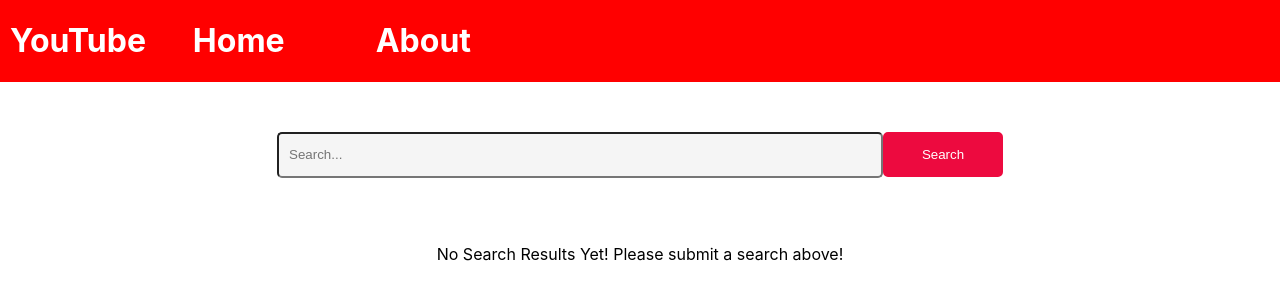
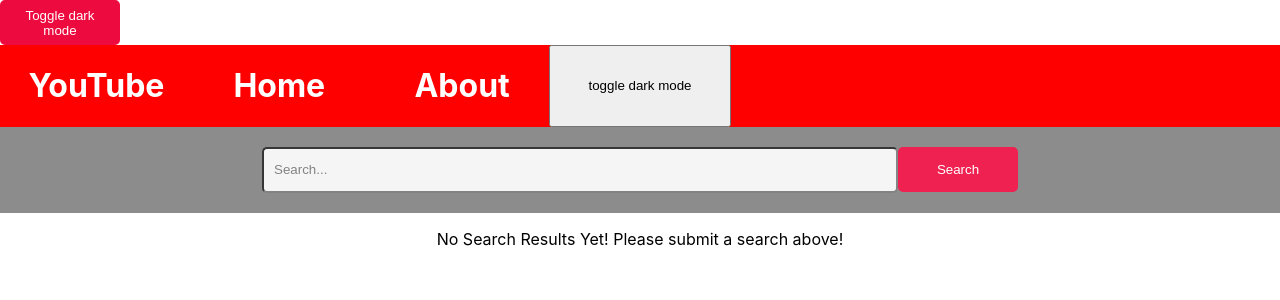
Before and after one commit to lchen6283/Group-4-YouTube-Clone-Project, a React (Create React App) app: page / in a window 1280 px wide. Shown: the top 300 px of the page. Built offline with nearby package versions, Linux system fonts and the light colour scheme.

Commit message:
added darkmode and hover css

```diff
--- a/public/index.html
+++ b/public/index.html
@@ -27,6 +27,15 @@
     <title>Group 4 YouTube Clone</title>
   </head>
   <body>
+    <div class="togglebutton">
+      <button class="toggle" onclick="darkMode()">Toggle dark mode</button>
+      <script>
+        function darkMode() {
+          const element = document.body;
+          element.classList.toggle("dark-mode");
+        }
+      </script>
+    </div>
     <noscript>You need to enable JavaScript to run this app.</noscript>
     <div id="root"></div>
     <!--
--- a/src/App.css
+++ b/src/App.css
@@ -6,3 +6,7 @@
     transform: rotate(360deg);
   }
 } */
+
+.background {
+  background-color: grey;
+}
--- a/src/App.js
+++ b/src/App.js
@@ -6,7 +6,7 @@
 import Home from "./components/Home";
 import Video from "./components/Video";
 
-const App = () => {
+const App = (changeTheme) => {
   // getYoutubeAPI = () => {
   //   fetch(
   //     `https://youtube.googleapis.com/youtube/v3/search?part=snippet&maxResults=9&q=test&key=${process.env.REACT_APP_API_KEY}`
@@ -27,7 +27,7 @@
   return (
     <div>
       <Router>
-        <Nav />
+        <Nav changeTheme={changeTheme} />
         <Routes>
           <Route path="/" element={<Home />} />
           <Route path="/about" element={<AboutMeSection />} />
--- a/src/components/Nav.css
+++ b/src/components/Nav.css
@@ -4,11 +4,18 @@
   background-color: red;
   position: sticky;
   top: 0px;
+  text-align: center;
 }
 
 h1 {
   color: white;
   padding-left: 10px;
+}
+
+h1:hover {
+  background-color: lightcoral;
+  padding: 10px 0px;
+  transition: all 0.5s ease;
 }
 
 a {
--- a/src/components/Nav.js
+++ b/src/components/Nav.js
@@ -1,7 +1,7 @@
 import { Link } from "react-router-dom";
 import "./Nav.css";
 
-const Nav = () => {
+const Nav = (changeTheme) => {
   return (
     <header>
       <Link to="/">
@@ -15,6 +15,7 @@
       <Link to="/about">
         <h1>About</h1>
       </Link>
+      <button onClick={changeTheme}>toggle dark mode</button>
     </header>
   );
 };
--- a/src/components/SearchBar.css
+++ b/src/components/SearchBar.css
@@ -1,7 +1,9 @@
 form {
-  margin: 50px;
+  padding: 20px;
   position: sticky;
-  top: 120px;
+  top: 80px;
+  background-color: grey;
+  opacity: 0.9;
 }
 
 input {
@@ -12,7 +14,7 @@
   background-color: #f5f5f5;
 }
 
-button {
+.searchButton {
   background-color: #ed0a3f;
   color: white;
   border: 2px solid #ed0a3f;
@@ -21,11 +23,17 @@
   width: 120px;
 }
 
+.searchButton:hover {
+  background-color: lightcoral;
+  transition: all 0.5s ease;
+  transform: scale(1.3);
+}
+
 @media (max-width: 372px) {
   input {
     width: 100%;
   }
-  button {
+  .searchButton {
     margin-top: 10px;
   }
 }
--- a/src/components/SearchBar.js
+++ b/src/components/SearchBar.js
@@ -41,7 +41,9 @@
             placeholder="Search..."
             autoComplete="off"
           />
-          <button type="submit">Search</button>
+          <button className="searchButton" type="submit">
+            Search
+          </button>
         </form>
         <VideoList videos={videos} />
       </div>
--- a/src/components/VideoList.css
+++ b/src/components/VideoList.css
@@ -6,6 +6,12 @@
 img {
   width: 85%;
   height: 75%;
+  padding-top: 20px;
+}
+
+img:hover {
+  transition: all 0.5s ease;
+  transform: scale(1.1);
 }
 
 @media (max-width: 767px) {
--- a/src/index.css
+++ b/src/index.css
@@ -1,13 +1,34 @@
 body {
   margin: 0;
-  font-family: -apple-system, BlinkMacSystemFont, 'Segoe UI', 'Roboto', 'Oxygen',
-    'Ubuntu', 'Cantarell', 'Fira Sans', 'Droid Sans', 'Helvetica Neue',
+  font-family: -apple-system, BlinkMacSystemFont, "Segoe UI", "Roboto", "Oxygen",
+    "Ubuntu", "Cantarell", "Fira Sans", "Droid Sans", "Helvetica Neue",
     sans-serif;
   -webkit-font-smoothing: antialiased;
   -moz-osx-font-smoothing: grayscale;
 }
 
 code {
-  font-family: source-code-pro, Menlo, Monaco, Consolas, 'Courier New',
+  font-family: source-code-pro, Menlo, Monaco, Consolas, "Courier New",
     monospace;
 }
+
+.dark-mode {
+  background-color: #181818;
+  color: white;
+}
+
+.toggle {
+  background-color: #ed0a3f;
+  color: white;
+  border: 2px solid #ed0a3f;
+  border-radius: 5px;
+  height: 45px;
+  width: 120px;
+}
+/*
+.togglebutton {
+  position: sticky;
+  top: 0px;
+  left: 700px;
+  bottom: -10px;
+} */
```
Also changed, not shown: src/index.js (+6 -6 lines).
